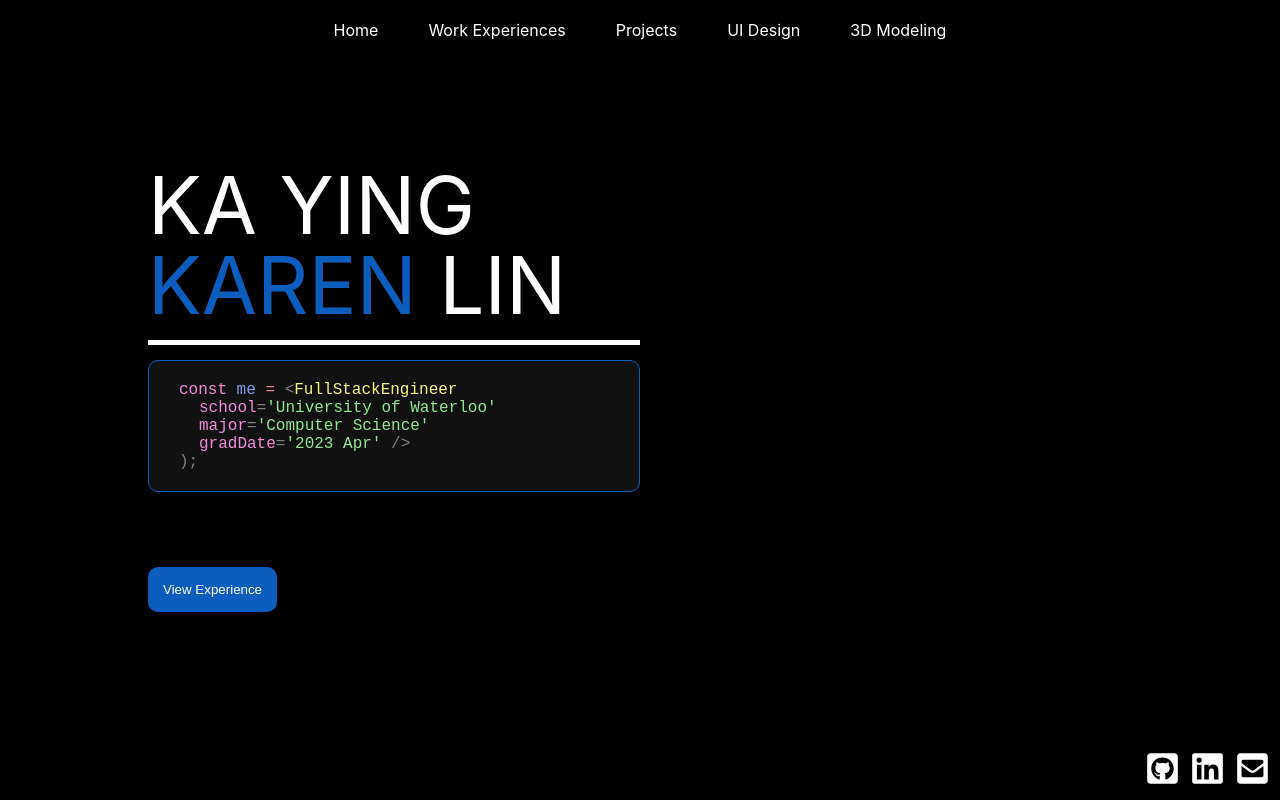
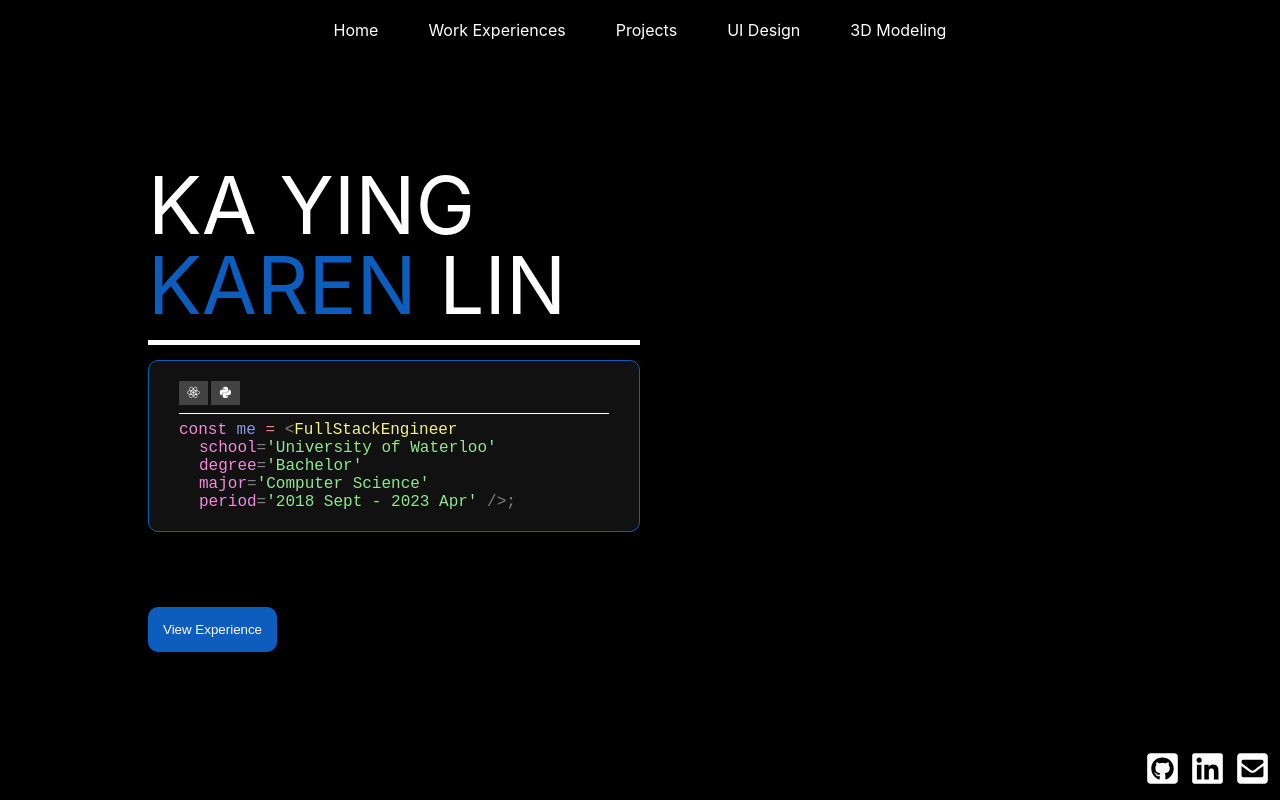
Before and after one commit to karenlinky/personal-website, a React (Create React App) app: page /home in a window 1280 px wide. Built offline with nearby package versions, Linux system fonts and the light colour scheme.

Commit message:
added Python description

```diff
--- a/src/components/about/AboutDescription.js
+++ b/src/components/about/AboutDescription.js
@@ -1,5 +1,7 @@
-import React from 'react';
+import React, { useState } from 'react';
 import DescriptionLine from './DescriptionLine';
+import { FaReact, FaPython } from "react-icons/fa";
+import DescriptionLanguageButton from './DescriptionLanguageButton';
 import './about.css';
 
 const AboutDescription = () => {
@@ -23,38 +25,101 @@ const AboutDescription = () => {
         <span className={'descriptionGreen'}>{'\'University of Waterloo\''}</span>
     </>
 
+    const descriptionDegree = <>
+        <span className={'descriptionPurple'}>{'degree'}</span>
+        <span className={'descriptionGrey'}>{'='}</span>
+        <span className={'descriptionGreen'}>{'\'Bachelor\''}</span>
+    </>
+
     const descriptionMajor = <>
         <span className={'descriptionPurple'}>{'major'}</span>
         <span className={'descriptionGrey'}>{'='}</span>
         <span className={'descriptionGreen'}>{'\'Computer Science\''}</span>
     </>
 
-    const descriptionGradDate = <>
-        <span className={'descriptionPurple'}>{'gradDate'}</span>
+    const descriptionPeriod = <>
+        <span className={'descriptionPurple'}>{'period'}</span>
         <span className={'descriptionGrey'}>{'='}</span>
-        <span className={'descriptionGreen'}>{'\'2023 Apr\''}</span>
-        <span className={'descriptionGrey'}>{' />'}</span>
-    </>
-
-    const descriptionClosingBracket = <>
-        <span className={'descriptionGrey'}>{');'}</span>
+        <span className={'descriptionGreen'}>{'\'2018 Sept - 2023 Apr\''}</span>
+        <span className={'descriptionGrey'}>{' />;'}</span>
     </>
 
     const ReactCode = <>
     <DescriptionLine lineNumber={'1'} content={descriptionTag} />
     <div className={'descriptionIndented'}>
         <DescriptionLine lineNumber={'2'} content={descriptionSchool} />
-        <DescriptionLine lineNumber={'3'} content={descriptionMajor} />
-        <DescriptionLine lineNumber={'4'} content={descriptionGradDate}/>
+        <DescriptionLine lineNumber={'3'} content={descriptionDegree} />
+        <DescriptionLine lineNumber={'4'} content={descriptionMajor} />
+        <DescriptionLine lineNumber={'5'} content={descriptionPeriod}/>
     </div>
-    <DescriptionLine lineNumber={'5'} content={descriptionClosingBracket} />
     </>;
+
+
+    const pythonTag =  <>
+        <span className={'descriptionBlue'}>{'me '}</span>
+        <span className={'descriptionRed'}>{'= '}</ span>
+        <span className={'descriptionYellow'}>{'FullStackEngineer'}</span>
+        <span className={'descriptionGrey'}>{'('}</span>
+    </>
+
+    const pythonSchool = <>
+        <span className={'descriptionPurple'}>{'school'}</span>
+        <span className={'descriptionGrey'}>{'='}</span>
+        <span className={'descriptionGreen'}>{'\'University of Waterloo\''}</span>
+        <span className={'descriptionGrey'}>{','}</span>
+    </>
+
+    const pythonDegree = <>
+        <span className={'descriptionPurple'}>{'degree'}</span>
+        <span className={'descriptionGrey'}>{'='}</span>
+        <span className={'descriptionGreen'}>{'\'Bachelor\''}</span>
+        <span className={'descriptionGrey'}>{','}</span>
+    </>
+
+    const pythonMajor = <>
+        <span className={'descriptionPurple'}>{'major'}</span>
+        <span className={'descriptionGrey'}>{'='}</span>
+        <span className={'descriptionGreen'}>{'\'Computer Science\''}</span>
+        <span className={'descriptionGrey'}>{','}</span>
+    </>
+
+    const pythonPeriod = <>
+        <span className={'descriptionPurple'}>{'period'}</span>
+        <span className={'descriptionGrey'}>{'='}</span>
+        <span className={'descriptionGreen'}>{'\'2018 Sept - 2023 Apr\''}</span>
+        <span className={'descriptionGrey'}>{');'}</span>
+    </>
+
+    const PythonCode = <>
+    <DescriptionLine lineNumber={'1'} content={pythonTag} />
+    <div className={'descriptionIndented'}>
+        <DescriptionLine lineNumber={'2'} content={pythonSchool} />
+        <DescriptionLine lineNumber={'3'} content={pythonDegree} />
+        <DescriptionLine lineNumber={'4'} content={pythonMajor} />
+        <DescriptionLine lineNumber={'5'} content={pythonPeriod}/>
+    </div>
+    </>;
+
+    const [openCode, setOpenCode] = useState(0);
+
+    const openReact = () => {
+        setOpenCode(0);
+    }
+
+    const openPython = () => {
+        setOpenCode(1);
+    }
+
 
     return (
         <div className={'descriptionContainer'}>
             <span className={'descriptionScrollableContainer'}>
+            <DescriptionLanguageButton onClick={openReact}><FaReact /></DescriptionLanguageButton>
+            <DescriptionLanguageButton onClick={openPython}><FaPython /></DescriptionLanguageButton>
+            <div className={'languageSeparator'} />
             <div className={'description'}>
-                {ReactCode}
+                {openCode == 0 ? ReactCode : null}
+                {openCode == 1 ? PythonCode : null}
             </div>
             </span>
         </div>
--- /dev/null
+++ b/src/components/about/DescriptionLanguageButton.js
@@ -0,0 +1,10 @@
+import React from 'react';
+import './about.css';
+
+const DescriptionLanguageButton = ({ children, onClick }) => {
+  return (
+    <div className={'languageButton'} onClick={onClick}>{children}</div>
+  )
+}
+
+export default DescriptionLanguageButton
--- a/src/components/about/about.css
+++ b/src/components/about/about.css
@@ -1,14 +1,18 @@
+@import url("../../constants.css");
+
 .aboutContent {
     width: 80%;
     padding: 20px;
     margin: auto;
     padding-top: 100px;
-    display: flex;
+    /* display: flex; */
+    display: block;
 }
 
 .nameDescriptionContainer, .codeIconContainer {
     display: inline-block;
-    flex: 1;
+    /* flex: 1; */
+    width: 50%;
 }
 
 .codeIconContainer {
@@ -70,6 +74,7 @@
 }
 
 .descriptionContainer {
+    width: 100%;
     overflow: auto;
     opacity: 0;
     padding: 20px 30px;
@@ -102,6 +107,7 @@
     }
     .nameDescriptionContainer, .codeIconContainer {
         display: block;
+        width: 100%;
     }
 }
 
@@ -135,22 +141,22 @@
 }
 
 .descriptionLine2 {
-    animation-delay: 1s;
+    animation-delay: 1.4s;
 }
 
 .descriptionLine3 {
-    animation-delay: 2s;
-    /* animation-delay: 1.5s; */
+    /* animation-delay: 2s; */
+    animation-delay: 2.4s;
 }
 
 .descriptionLine4 {
+    /* animation-delay: 3s; */
     animation-delay: 3s;
-    /* animation-delay: 2.5s; */
 }
 
 .descriptionLine5 {
+    /* animation-delay: 3.8s; */
     animation-delay: 3.8s;
-    /* animation-delay: 3.5s; */
 }
 
 .descriptionLine6 {
@@ -187,3 +193,26 @@
     bottom: 10px;
     right: 10px;
 }
+
+
+.languageButton {
+    color: var(--primary-text-color);
+    background-color: rgb(67, 67, 67);
+    padding: 5px 8px 3px 8px;
+    text-align: center;
+    display: inline-block;
+    font-size: 0.8em;
+    margin-right: 3px;
+    cursor: pointer;
+}
+
+.languageButton:hover {
+    background-color: rgb(94, 94, 94);
+}
+
+.languageSeparator {
+    margin: 8px 0;
+    width: 100%;
+    height: 0.5px;
+    background-color: var(--primary-text-color);
+}
```
